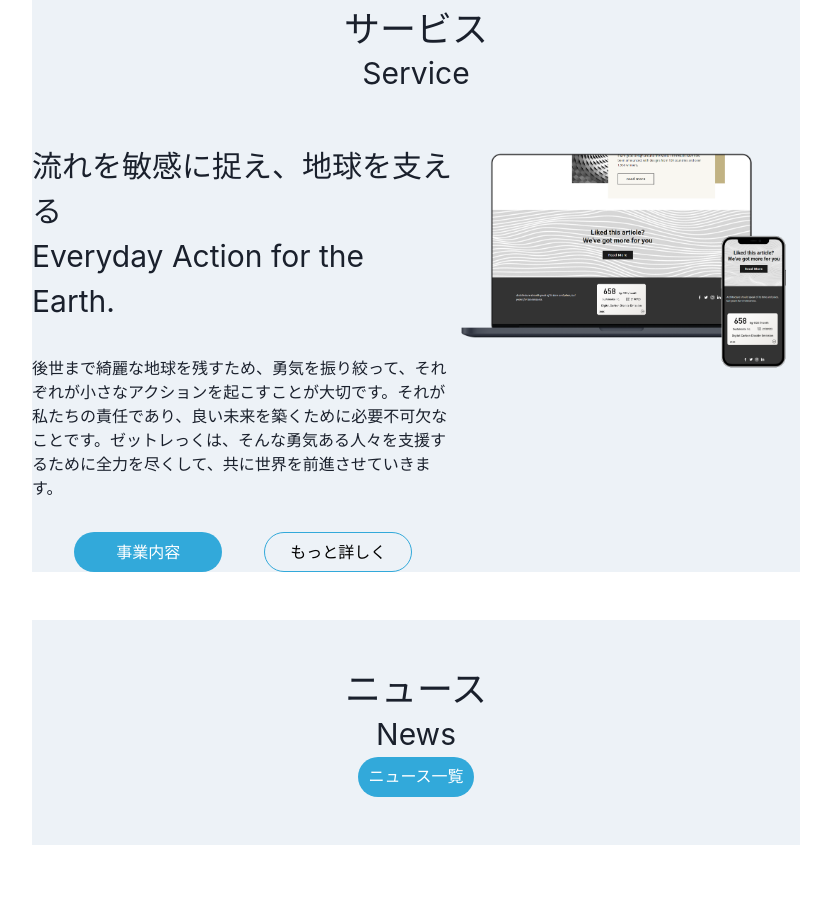
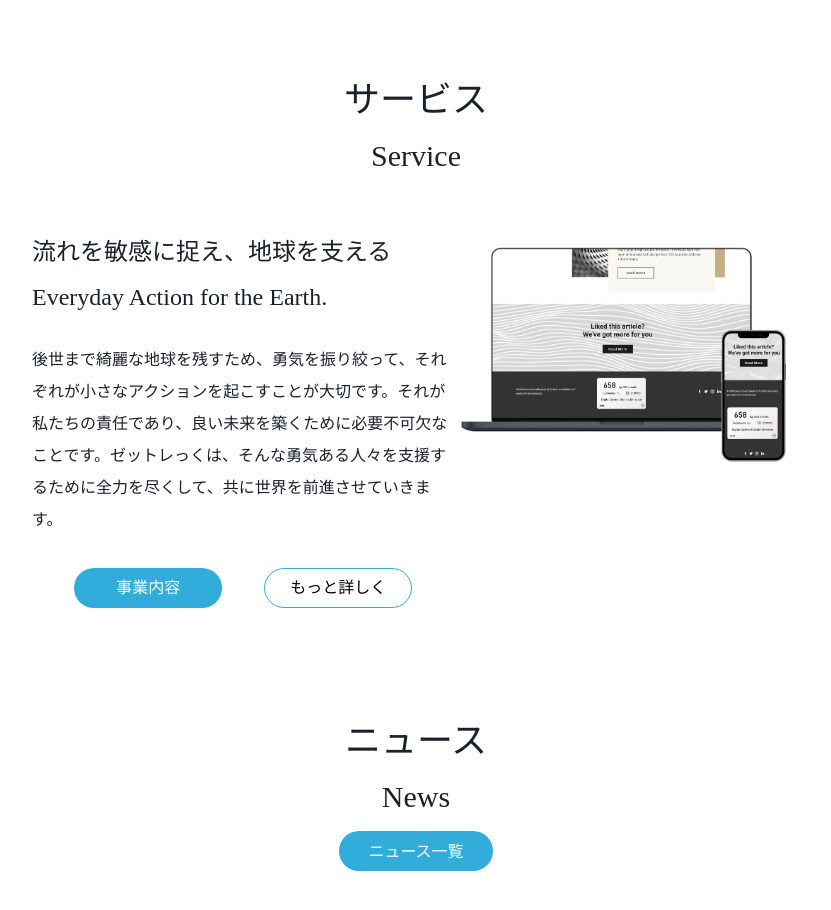
Before and after one commit to zrek-io/corporate-site-2, a Next.js app: page / in a window 1280 px wide. Shown: the part 1320-2230 px from the top of the page, without its empty margins (224-1055 px from the left). Built offline with nearby package versions, Linux system fonts and the light colour scheme.

Commit message:
global themeのカスタマイズ

```diff
--- a/pages/_app.js
+++ b/pages/_app.js
@@ -1,9 +1,9 @@
 import { ChakraProvider } from '@chakra-ui/react'
-import '../styles/global/globals.css'
+import { theme } from '../src/theme/Theme';
 
 function MyApp({ Component, pageProps }) {
   return (
-    <ChakraProvider>
+    <ChakraProvider theme={theme}>
       <Component {...pageProps} />
     </ChakraProvider>
   )
--- a/pages/index.js
+++ b/pages/index.js
@@ -27,25 +27,25 @@ export default function Home() {
         />
       </Box>
       <Box as="main" w="100%">
-        <Box as="section" w="60%" mx="auto" my={12} backgroundColor="gray.100" textAlign="center">
+        <Box as="section" w="60%" mx="auto" my={16} textAlign="center">
           <Box py={[8, 12]}>
-            <Heading fontWeight="normal" fontSize="4xl">ゼットレックとは</Heading>
-            <Text as="h2" fontSize="3xl">About us</Text>
+            <Heading as="h1" size="xl">ゼットレックとは</Heading>
+            <Heading as="h2" size="md" pt={4}>About us</Heading>
           </Box>
           <Box>
-            <Text py={[0, 8]}>ゼットレックは、デジタルテクノロジーを駆使して、持続可能な社会の実現を目指すスタートアップです。優しくて強い意志をもった人や企業と共に、良い未来を本気で創っていきたい。私たちはそんな純粋な想いを原動力に、活動しています。画期的なシステムを構築し、あらゆる人が人間らしく生きることができる世界を創っていきます。</Text>
+            <Text>ゼットレックは、デジタルテクノロジーを駆使して、持続可能な社会の実現を目指すスタートアップです。優しくて強い意志をもった人や企業と共に、良い未来を本気で創っていきたい。私たちはそんな純粋な想いを原動力に、活動しています。画期的なシステムを構築し、あらゆる人が人間らしく生きることができる世界を創っていきます。</Text>
           </Box>
-          <PrimaryButton title="ビジョン" width="15%" />
+          <PrimaryButton title="ビジョン" width="15%" margin="8" />
         </Box>
-        <Box as="section" w="60%" mx="auto" my={12} backgroundColor="gray.100" textAlign="center">
+        <Box as="section" w="60%" mx="auto" my={16} textAlign="center">
           <Box py={[8, 12]}>
-            <Heading fontWeight="normal" fontSize="4xl">サービス</Heading>
-            <Text as="h2" fontSize="3xl">Service</Text>
+            <Heading as="h1" size="xl">サービス</Heading>
+            <Heading as="h2" size="md" py={4}>Service</Heading>
           </Box>
           <Box display="flex">
             <Box textAlign="left" w="55%">
-              <Text as="h3" fontSize="3xl">流れを敏感に捉え、地球を支える</Text>
-              <Text as="h3" fontSize="3xl">Everyday Action for the Earth.</Text>
+              <Heading as="h3" size="sm">流れを敏感に捉え、地球を支える</Heading>
+              <Heading as="h3" size="sm" pt={4}>Everyday Action for the Earth.</Heading>
               <Text py={8}>後世まで綺麗な地球を残すため、勇気を振り絞って、それぞれが小さなアクションを起こすことが大切です。それが私たちの責任であり、良い未来を築くために必要不可欠なことです。ゼットレっくは、そんな勇気ある人々を支援するために全力を尽くして、共に世界を前進させていきます。</Text>
               <Box display="flex" w="100%" justifyContent="space-evenly">
                 <PrimaryButton title='事業内容' width="35%" />
@@ -57,11 +57,11 @@ export default function Home() {
             </Box>
           </Box>
         </Box>
-        <Box as="section" w="60%" mx="auto" my={12} backgroundColor="gray.100" textAlign="center">
+        <Box as="section" w="60%" mx="auto" my={16} textAlign="center">
           <Box py={[8, 12]}>
-            <Heading fontWeight="normal" fontSize="4xl">ニュース</Heading>
-            <Text as="h2" fontSize="3xl">News</Text>
-            <PrimaryButton title='ニュース一覧' width="15%"  />
+            <Heading as="h1" size="xl">ニュース</Heading>
+            <Heading as="h2" size="md" py={4}>News</Heading>
+            <PrimaryButton title='ニュース一覧' width="20%"  />
           </Box>
         </Box>
       </Box>
--- a/src/components/atoms/BorderButton.js
+++ b/src/components/atoms/BorderButton.js
@@ -7,15 +7,16 @@ export const BorderButton = (props) => {
     <Button
       w={width}
       border="1px"
-      borderColor="#32a9da"
+      borderColor="primary.200"
       borderRadius="3xl"
       bg="none"
-      color="#000000"
+      color="primary.400"
       fontWeight="normal"
       _hover={{
-        bg: "#000000",
+        bg: "primary.400",
         border: "none",
-        color: "#ffffff"
+        color: "primary.50",
+        transition: ".5s"
       }}
     >
       {title}
--- a/src/components/atoms/PrimaryButton.js
+++ b/src/components/atoms/PrimaryButton.js
@@ -1,16 +1,17 @@
 import { Button } from "@chakra-ui/button"
 
 export const PrimaryButton = (props) => {
-  const { title, width} = props
+  const { title, width, margin } = props
 
   return (
     <Button
       w={width}
+      m={margin}
       borderRadius="3xl"
-      bg="#32A9DA"
-      color="#ffffff"
+      bg="primary.200"
+      color="primary.50"
       fontWeight="normal"
-      _hover={{ bg: "#000000" }}
+      _hover={{ bg: "primary.400", transition: ".5s" }}
     >
       {title}
     </Button>
--- /dev/null
+++ b/src/theme/Theme.js
@@ -0,0 +1,59 @@
+import { extendTheme } from "@chakra-ui/react";
+
+export const theme = extendTheme({
+  styles: {
+    global: {
+      html: {
+        margin: "0",
+        padding: "0",
+      },
+      body: {
+        backgroundColor: "#fff",
+        fontFamily: ["Avenir-Black", "Arial", "游ゴシック体", "YuGothic", "游ゴシック", "Yu Gothic", "sans- serif"],
+        a: {
+          textDecoration: "none"
+        }
+      }
+    }
+  },
+  components: {
+    Heading: {
+      baseStyle: {
+        fontWeight: "normal",
+        fontFamily: ["Avenir-Black", "Arial", "游ゴシック体", "YuGothic", "游ゴシック", "Yu Gothic", "sans- serif"],
+      },
+      sizes: {
+        // as="h3"
+        sm: {
+          fontSize: "2xl"
+        },
+        // as="h2"
+        md: {
+          fontSize: "3xl"
+        },
+        // as="h1"
+        xl: {
+          fontSize: "4xl"
+        }
+      }
+    },
+    Text: {
+      baseStyle: {
+        fontSize: "md",
+        lineHeight: "8"
+      }
+    }
+  },
+  colors: {
+    primary: {
+      50: "#fff",
+      100: "#f2f2f2", // ほぼ白
+      150: "#808080", // 少し濃い灰色
+      200: "#32acda", // 水色（ロゴカラー）
+      250: "#1862ac", // 濃い水色
+      300: "#1e9cd7", // グラデーション
+      350: "#0F308F", // 濃い青色（ロゴカラー）
+      400: "#000"
+    }
+  }
+})
--- a/styles/global/globals.css
+++ /dev/null
@@ -1,20 +0,0 @@
-@charset "UTF-8";
-html,
-body {
-  padding: 0;
-  margin: 0;
-  /* font-family: -apple-system, BlinkMacSystemFont, Segoe UI, Roboto, Oxygen,
-    Ubuntu, Cantarell, Fira Sans, Droid Sans, Helvetica Neue, sans-serif; */
-  font-family: "Avenir-Black","Arial","游ゴシック体",YuGothic,"游ゴシック","Yu Gothic",sans-serif;
-}
-
-html a,
-body a {
-  text-decoration: none;
-}
-
-* {
-  -webkit-box-sizing: border-box;
-          box-sizing: border-box;
-}
-/*# sourceMappingURL=globals.css.map */
--- a/styles/page/Index.module.css
+++ /dev/null
@@ -1,5 +0,0 @@
-.hero_txt {
-  display: none;
-  width: 30%;
-}
-/*# sourceMappingURL=Index.module.css.map */
```
Also changed, not shown: styles/Home.module.css (deleted, +0 -126 lines).
